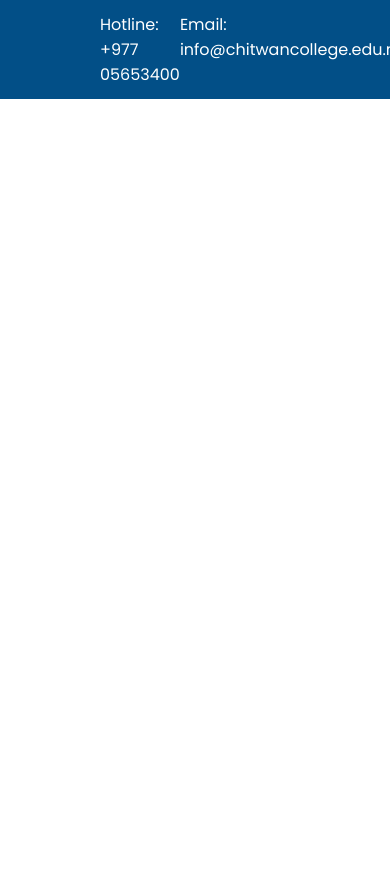
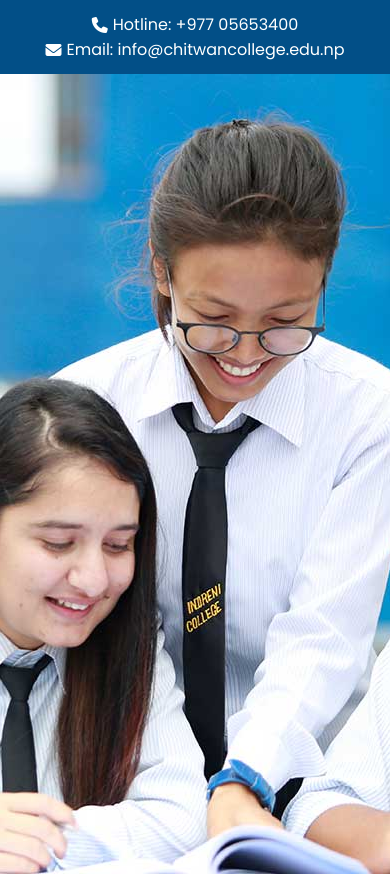
Before and after one commit to anantamishra/cct-csit-78, a plain HTML site: page index.html in a window 390 px wide. Before the commit the page ends 844 px from the top, so only its background shows below. Drawn offline with Linux system fonts and the light colour scheme.

Commit message:
hero section added

```diff
--- a/index.html
+++ b/index.html
@@ -5,20 +5,29 @@
     <meta charset="UTF-8">
     <meta name="viewport" content="width=device-width, initial-scale=1.0">
     <title>Document</title>
+    <link rel="stylesheet" href="https://cdnjs.cloudflare.com/ajax/libs/font-awesome/6.5.1/css/all.min.css">
     <link rel="stylesheet" href="./style.css">
 </head>
 
 <body>
     <div class="top-menu">
-        <div>
-            <!-- add your icon here -->
+        <div class="contact-wrapper">
+            <i class="fa-solid fa-phone "></i>
             <p>Hotline: +977 05653400</p>
         </div>
-        <div>
-            <!-- add your icon here -->
+
+        <div class="contact-wrapper">
+            <i class="fa-solid fa-envelope "></i>
             <p>Email: info@chitwancollege.edu.np</p>
         </div>
     </div>
+    <div class="menu-bar">
+        <!-- Create a menubar here -->
+        <!-- Logo -->
+        <!-- Menu Items -->
+        <!-- Contact Us Button -->
+    </div>
+    <div class="hero-section"></div>
 
 </body>
 
--- a/style.css
+++ b/style.css
@@ -10,8 +10,31 @@
   display: flex;
   padding: 12px 100px;
   justify-content: space-between;
-}
-.top-menu p {
   color: white;
   font-family: "Poppins", sans-serif;
 }
+
+.contact-wrapper {
+  display: flex;
+  gap: 5px;
+  align-items: center;
+}
+
+.hero-section {
+  height: 800px;
+  width: 100%;
+  background-image: url(./assets/homebanner.jpg);
+  background-repeat: no-repeat;
+  background-size: cover;
+  background-position: center;
+}
+
+@media screen and (max-width: 768px) {
+  .top-menu {
+    padding: 12px 20px;
+    display: flex;
+    flex-direction: column;
+    justify-content: center;
+    align-items: center;
+  }
+}
```
Also changed, not shown: assets/homebanner.jpg (added).
